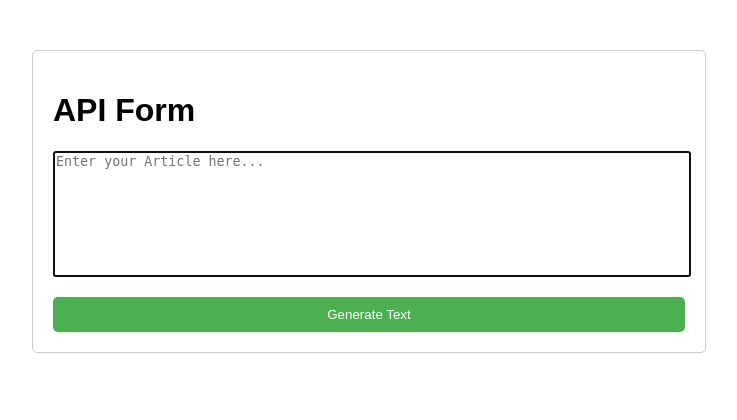
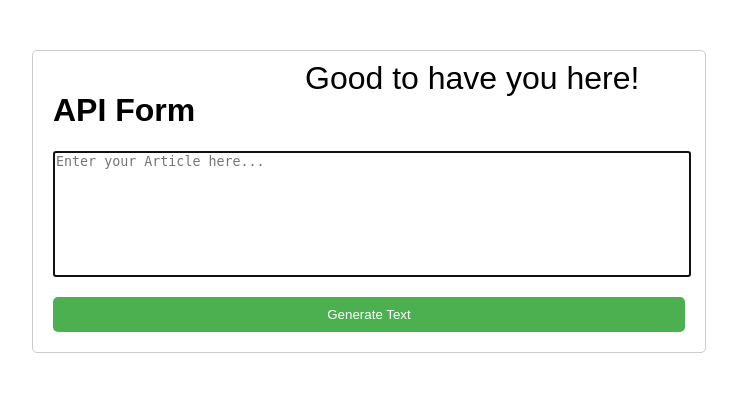
Before and after one commit to MasterLaplace/LeTurque, a Flask app: page / in a window 1280 px wide. Shown: the top 420 px of the page, without its empty margins (271-1008 px from the left). Run offline with Flask 3, Linux system fonts and the light colour scheme.

Commit message:
fix(greetings): fix change the alert message to a 'print' on the web site

```diff
--- a/static/css/styles.css
+++ b/static/css/styles.css
@@ -108,3 +108,11 @@ button:hover {
 .hiddenButton:hover {
     opacity: 1;
 }
+
+.greetingClas {
+    position: fixed;
+    top: 5%;
+    left: 45%;
+    font-size: 2em;
+    margin-top: 20px;
+}
--- a/static/js/greetings.js
+++ b/static/js/greetings.js
@@ -8,5 +8,9 @@ document.addEventListener('DOMContentLoaded', function() {
     ];
 
     const randomGreeting = Math.floor(Math.random() * greetings.length);
-    alert(greetings[randomGreeting])
+
+    const greetingContainer = document.getElementById("greetingContainer");
+    if (greetingContainer) {
+        greetingContainer.textContent = greetings[randomGreeting];
+    }
 });
--- a/static/js/konami.js
+++ b/static/js/konami.js
@@ -24,6 +24,7 @@ function konamiHandler(event) {
             document.body.classList.add("konami");
             document.getElementById("normalPage").style.display = "none";
             document.getElementById("buttonSound").style.display = "none";
+            document.getElementById("greetingName").style.display = "none";
             document.getElementById("hiddenContent").style.display = "block";
             konamiCodePosition = 0;
         }
--- a/templates/index.html
+++ b/templates/index.html
@@ -24,6 +24,9 @@
     <!--Hello there-->
     <div class="hidden-content" id="hiddenContent">Whoa i'm shocked you found it, congratz</div>
     <div class="hiddenButton" id="hideButton" onmouseover="showContent()" onclick="redirectURL()">Hover over me</div>
+    <div class="greetingClas" id="greetingName">
+        <div id="greetingContainer"></div>
+    </div>
     <div class="container" id="normalPage">
         <!--Hmmmm, you're a little curious, don't you?-->
         <h1>API Form</h1>
```
